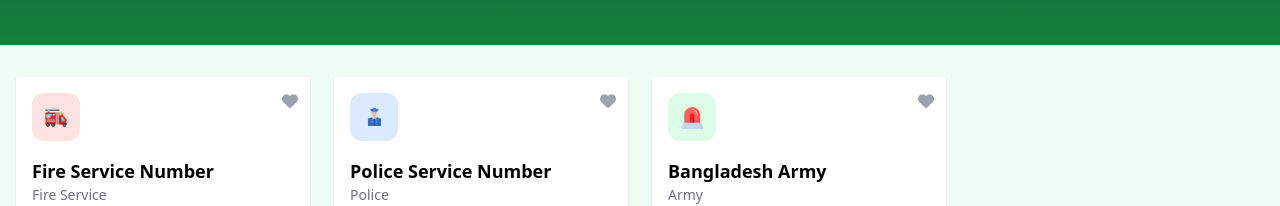
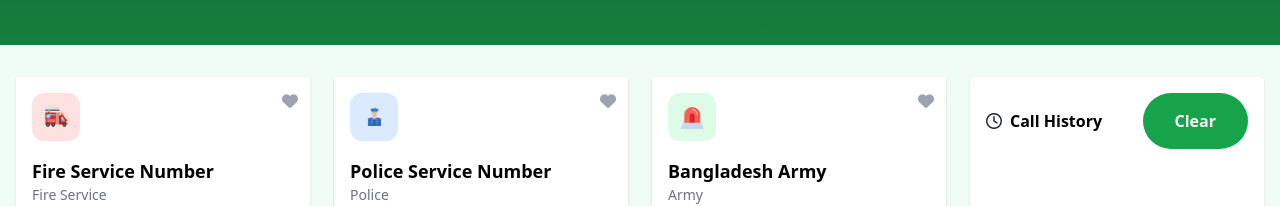
Before and after one commit to towhiduzzaman-plabon/assainment-005, a plain HTML site: page index.html in a window 1280 px wide. Shown: the part 307-513 px from the top of the page. Drawn offline with nearby package versions, Linux system fonts and the light colour scheme.

Commit message:
added history section

```diff
--- a/index.html
+++ b/index.html
@@ -268,5 +268,23 @@
             </button>
           </div>
         </div>
+      </div>
 
+      <!-- History Section -->
+      <div class="bg-white rounded shadow p-4 flex flex-col">
+        <div class="flex justify-between items-center mb-4">
+          <h2 class="font-bold flex items-center space-x-2">
+            <i class="fa-regular fa-clock"></i>
+            <span class="text-black">Call History</span>
+          </h2>
+          <button id="clearHistoryBtn" class="bg-green-600 text-white px-8 py-4 rounded-full font-semibold">Clear</button>
+        </div>
+        <div class="flex-1 overflow-y-auto space-y-2"></div>
       </div>
+    </div>
+  </section>
+
+
+</body>
+
+</html>
```
